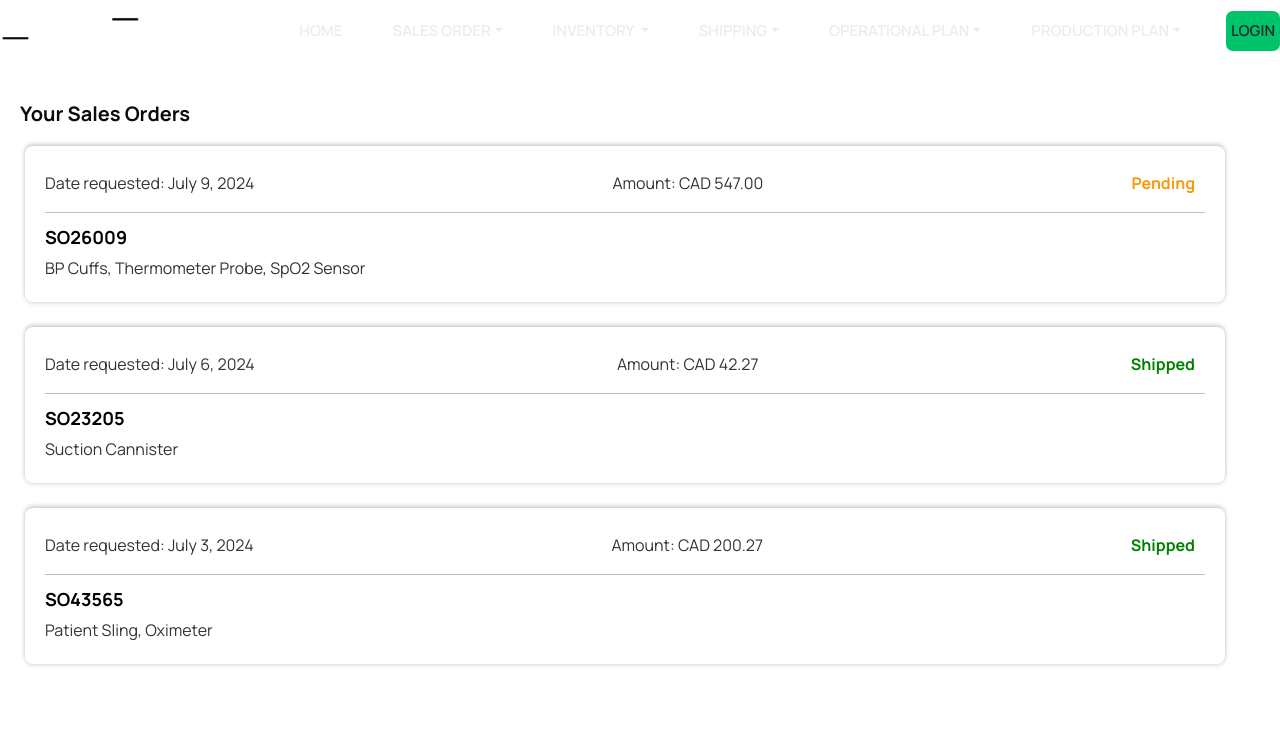
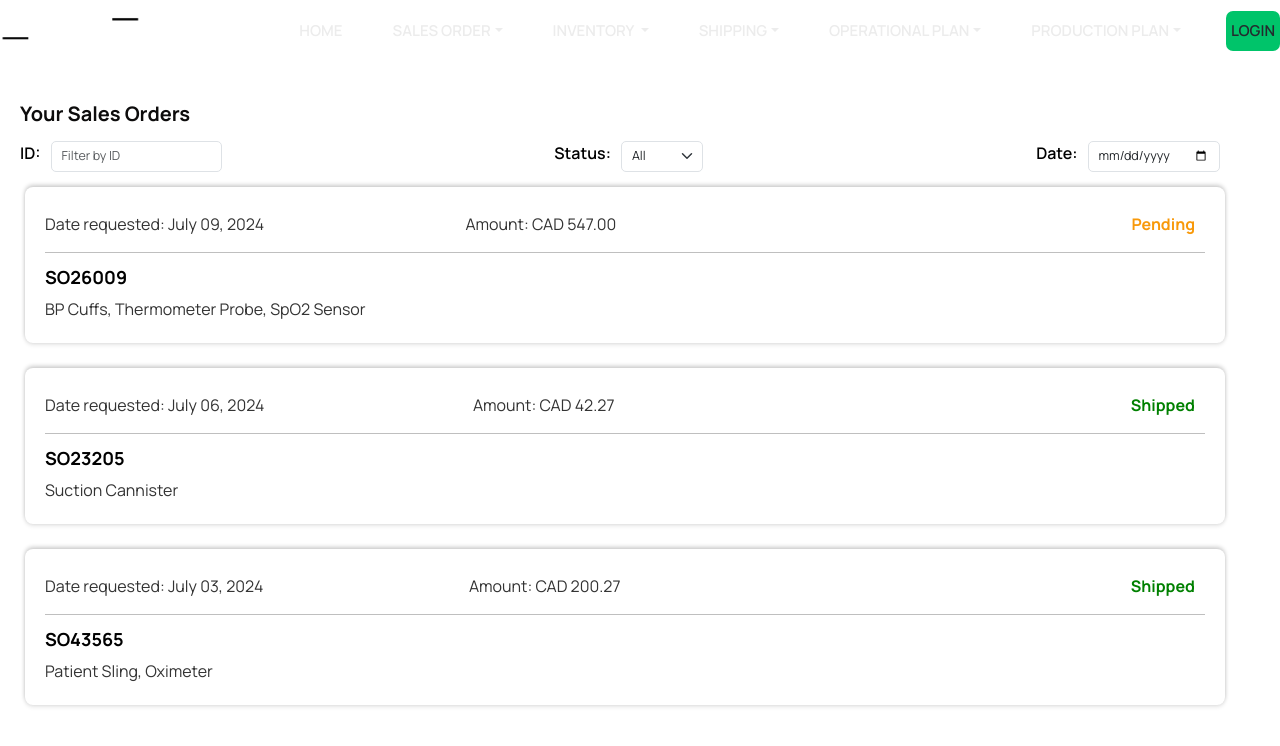
Before and after one commit to marvenilla/medical-instruments, a React (Vite) app: page /sales in a window 1280 px wide. Shown: the top 746 px of the page. Built offline with nearby package versions, Linux system fonts and the light colour scheme.

Commit message:
add filters

```diff
--- a/src/components/OrderItem.jsx
+++ b/src/components/OrderItem.jsx
@@ -39,15 +39,28 @@ const OrderItem = ({ order }) => {
   return (
     <div className="order-item">
       <div className="order-item-header">
-        <div className="order-date">Date requested: {order.date}</div>
-        <div className="order-amount">Amount: {order.currency} {order.amount}</div>
+        <div className="order-date">
+          Date requested:{' '}
+          {order.date.toLocaleDateString('en-US', {
+            timeZone: 'UTC',
+            month: 'long',
+            day: '2-digit',
+            year: 'numeric',
+          })}
+        </div>
+        <div className="order-amount">
+          Amount: {order.currency} {order.amount}
+        </div>
+        <div className="order-operation">Operation: {order.operation}</div>
         <span className={`order-status ${order.status.toLowerCase()}`}>
           {order.status}
         </span>
       </div>
       <hr />
       <div className="order-item-content">
-        <div className="order-id"><strong>{order.id}</strong></div>
+        <div className="order-id">
+          <strong>{order.id}</strong>
+        </div>
         <div className="order-description">{order.description}</div>
       </div>
     </div>
@@ -60,6 +73,7 @@ OrderItem.propTypes = {
     date: PropTypes.string.isRequired,
     amount: PropTypes.string.isRequired,
     currency: PropTypes.string.isRequired,
+    operation: PropTypes.string.isRequired,
     description: PropTypes.string.isRequired,
     purchaseOrder: PropTypes.string.isRequired,
     status: PropTypes.string.isRequired,
--- a/src/components/OrderList.css
+++ b/src/components/OrderList.css
@@ -3,3 +3,17 @@
   flex-direction: column;
   gap: 15px;
 }
+
+.order-filters{
+  display: flex;
+  justify-content: space-between;
+  max-width: 1200px;
+  margin: 10px 0;
+}
+
+.field-filter {
+  color: #000;
+  display: flex;
+  align-items: center;
+  gap: 10px
+}
--- a/src/components/OrderList.jsx
+++ b/src/components/OrderList.jsx
@@ -1,40 +1,147 @@
+// import OrderItem from '../components/OrderItem';
+// import './OrderList.css';
+
+// const orders = [
+//   {
+//     id: 'SO26009',
+//     date: 'July 9, 2024',
+//     amount: '547.00',
+//     currency: 'CAD',
+//     description: 'BP Cuffs, Thermometer Probe, SpO2 Sensor',
+//     status: 'Pending'
+//   },
+//   {
+//     id: 'SO23205',
+//     date: 'July 6, 2024',
+//     amount: '42.27',
+//     currency: 'CAD',
+//     description: 'Suction Cannister',
+//     status: 'Shipped'
+//   },
+//   {
+//     id: 'SO43565',
+//     date: 'July 3, 2024',
+//     amount: '200.27',
+//     currency: 'CAD',
+//     description: 'Patient Sling, Oximeter',
+//     status: 'Shipped'
+//   }
+// ];
+
+// const OrderList = () => {
+//   return (
+//     <div className="order-list">
+//       {orders.map(order => (
+//         <OrderItem key={order.id} order={order} />
+//       ))}
+//     </div>
+//   );
+// };
+
+// export default OrderList;
+
+import { useState } from 'react';
 import OrderItem from '../components/OrderItem';
 import './OrderList.css';
+import { isSameDate } from '../helpers/dates';
 
 const orders = [
   {
     id: 'SO26009',
-    date: 'July 9, 2024',
+    date: new Date('2024-07-09'),
     amount: '547.00',
     currency: 'CAD',
+    operation: 'Work Order',
     description: 'BP Cuffs, Thermometer Probe, SpO2 Sensor',
-    status: 'Pending'
+    status: 'Pending',
   },
   {
     id: 'SO23205',
-    date: 'July 6, 2024',
+    date: new Date('2024-07-06'),
     amount: '42.27',
     currency: 'CAD',
+    operation: 'Shipped',
     description: 'Suction Cannister',
-    status: 'Shipped'
+    status: 'Shipped',
   },
   {
     id: 'SO43565',
-    date: 'July 3, 2024',
+    date: new Date('2024-07-03'),
     amount: '200.27',
     currency: 'CAD',
+    operation: 'Shipped',
     description: 'Patient Sling, Oximeter',
-    status: 'Shipped'
-  }
+    status: 'Shipped',
+  },
 ];
 
 const OrderList = () => {
+  const [selectedStatus, setSelectedStatus] = useState('All');
+  const [selectedId, setSelectedId] = useState('');
+  const [selectedDate, setSelectedDate] = useState('');
+
+  const handleStatusChange = (event) => {
+    setSelectedStatus(event.target.value);
+  };
+  const handleIdChange = (event) => {
+    setSelectedId(event.target.value);
+  };
+  const handleDateChange = (event) => {
+    setSelectedDate(event.target.value);
+  };
+
+  const filteredOrders = orders.filter((order) => {
+    const matchesStatus =
+      selectedStatus === 'All' || order.status === selectedStatus;
+    const matchesId =
+      selectedId === '' || order.id.includes(selectedId.toUpperCase());
+    const matchesDate =
+      selectedDate === '' || isSameDate(order.date, new Date(selectedDate));
+    return matchesStatus && matchesId && matchesDate;
+  });
   return (
-    <div className="order-list">
-      {orders.map(order => (
-        <OrderItem key={order.id} order={order} />
-      ))}
-    </div>
+    <>
+      <div className="order-filters">
+        <div className="field-filter">
+          <label className="form-label">ID:</label>
+          <input
+            type="text"
+            className="form-control form-control-lg"
+            value={selectedId}
+            onChange={handleIdChange}
+            placeholder="Filter by ID"
+          />
+        </div>
+
+        <div className="field-filter">
+          <label className="form-label">Status:</label>
+          <select
+            className="form-select form-select-lg"
+            value={selectedStatus}
+            onChange={handleStatusChange}
+          >
+            <option value="All">All</option>
+            <option value="Shipped">Shipped</option>
+            <option value="Pending">Pending</option>
+          </select>
+        </div>
+
+        <div className="field-filter">
+          <label className="form-label">Date:</label>
+          <input
+            type="date"
+            className="form-control form-control-lg"
+            value={selectedDate}
+            onChange={handleDateChange}
+          />
+        </div>
+      </div>
+      <div className="order-list">
+        {filteredOrders.map((order) => (
+          <OrderItem key={order.id} order={order} />
+        ))}
+      </div>
+    </>
   );
 };
 
--- /dev/null
+++ b/src/helpers/dates.js
@@ -0,0 +1,7 @@
+export const isSameDate = (date1, date2) => {
+    return (
+      date1.getUTCFullYear() === date2.getUTCFullYear() &&
+      date1.getUTCMonth() === date2.getUTCMonth() &&
+      date1.getUTCDate() === date2.getUTCDate()
+    );
+  };
```
